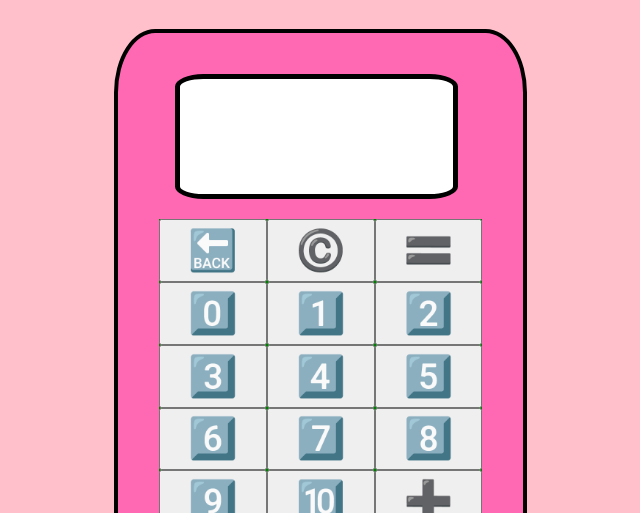
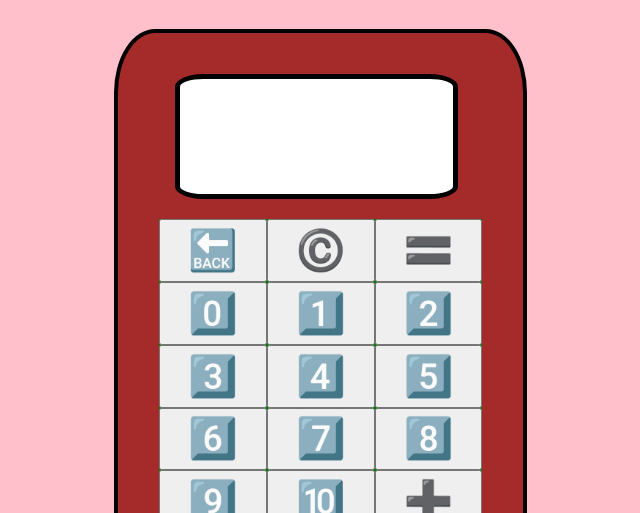
Before and after one commit to rk-shashwat/Calculator-web-app, a plain HTML site: page index.html in a window 1280 px wide. Shown: the part 287-800 px from the top of the page, without its empty margins (336-976 px from the left). Drawn offline with Linux system fonts and the light colour scheme; a web font is replaced by a local one.

Commit message:
Add files via upload

```diff
--- a/style1.css
+++ b/style1.css
@@ -18,7 +18,7 @@ width:37%;
 .box
 {
 
-background:#FF69B4;
+background:brown;
 width:32%;
 height:80%;
 position:relative;
```
